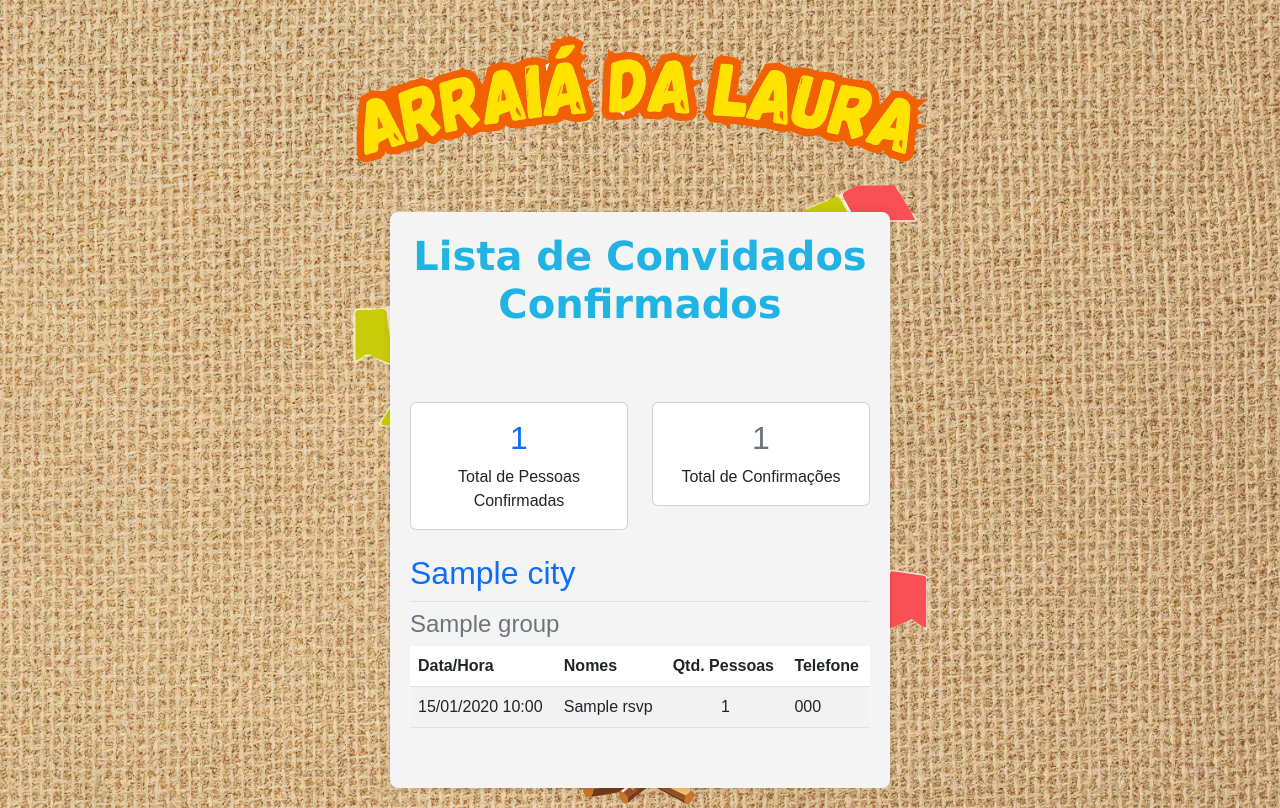
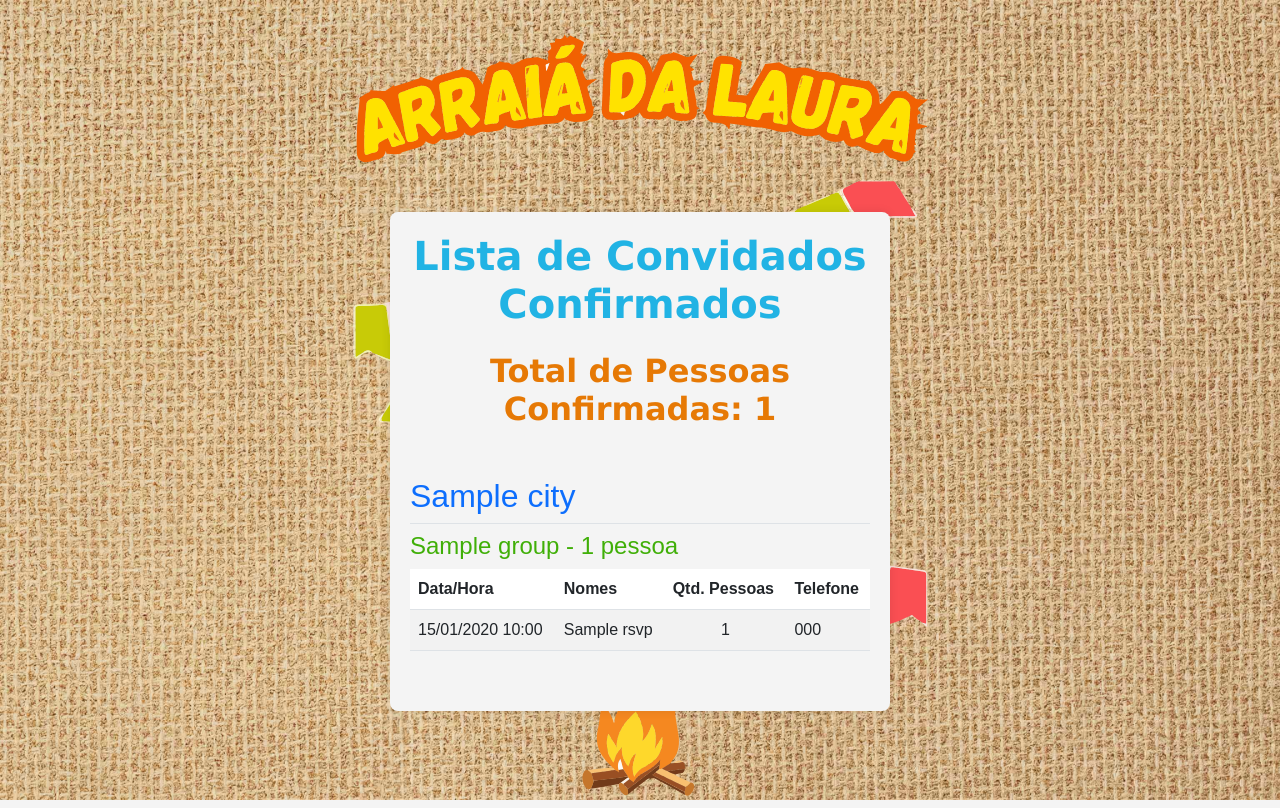
Before and after one commit to yurigalindo/site_festa_junina, a Python web app: template templates/confirmed_guests.html in a window 1280 px wide. Run offline with Jinja, Linux system fonts and the light colour scheme; the template is opened without the code that fills it: most values are stand-ins (such as "Sample title", 1, 10 or a date in 2020).

Commit message:
design: improved confirmed guests_page

```diff
--- a/templates/confirmed_guests.html
+++ b/templates/confirmed_guests.html
@@ -7,23 +7,25 @@
         <h1 class="text-success text-center mb-4">Lista de Convidados Confirmados</h1>
 
         <!-- Summary Section -->
+
         <div class="row mb-4">
-            <div class="col-md-6">
+            <h2 class="text-center mb-4" style="color: #e67905; font-family: Verdana, sans-serif; font-weight: bold;">Total de Pessoas Confirmadas: {{ total_people }}</h2>
+            <!-- <div class="col-md-6">
                 <div class="card text-center">
                     <div class="card-body">
                         <h2 class="card-title text-primary">{{ total_people }}</h2>
                         <p class="card-text">Total de Pessoas Confirmadas</p>
                     </div>
                 </div>
-            </div>
-            <div class="col-md-6">
+            </div> -->
+            <!-- <div class="col-md-6">
                 <div class="card text-center">
                     <div class="card-body">
                         <h2 class="card-title text-secondary">{{ total_rsvps }}</h2>
                         <p class="card-text">Total de Confirmações</p>
                     </div>
                 </div>
-            </div>
+            </div> -->
         </div>
 
         <!-- Guests by City and Group -->
@@ -33,7 +35,8 @@
 
                 {% for group, rsvps in groups.items() %}
                     <div class="mb-3">
-                        <h4 class="text-secondary">{{ group }}</h4>
+                        {% set group_total = rsvps | sum(attribute='num_people') %}
+                        <h4 style="color: #40af08;">{{ group }} - {{ group_total }} {% if group_total == 1 %}pessoa{% else %}pessoas{% endif %}</h4>
 
                         <div class="table-responsive">
                             <table class="table table-striped">
```
